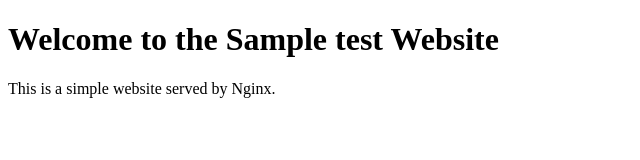
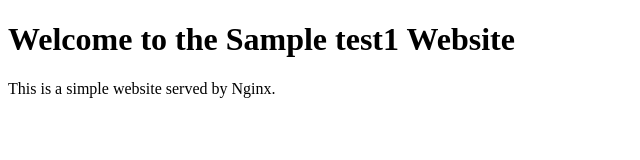
Before and after one commit to rkrath123/test-app, a website: page index.html in a window 1280 px wide. Shown: the full height of the page, 0-640 px from the left. Drawn offline with Linux system fonts and the light colour scheme.

Commit message:
Update index.html

```diff
--- a/index.html
+++ b/index.html
@@ -6,7 +6,7 @@
     <title>Sample Website</title>
 </head>
 <body>
-    <h1>Welcome to the Sample test Website</h1>
+    <h1>Welcome to the Sample test1 Website</h1>
     <p>This is a simple website served by Nginx.</p>
 </body>
 </html>
```
